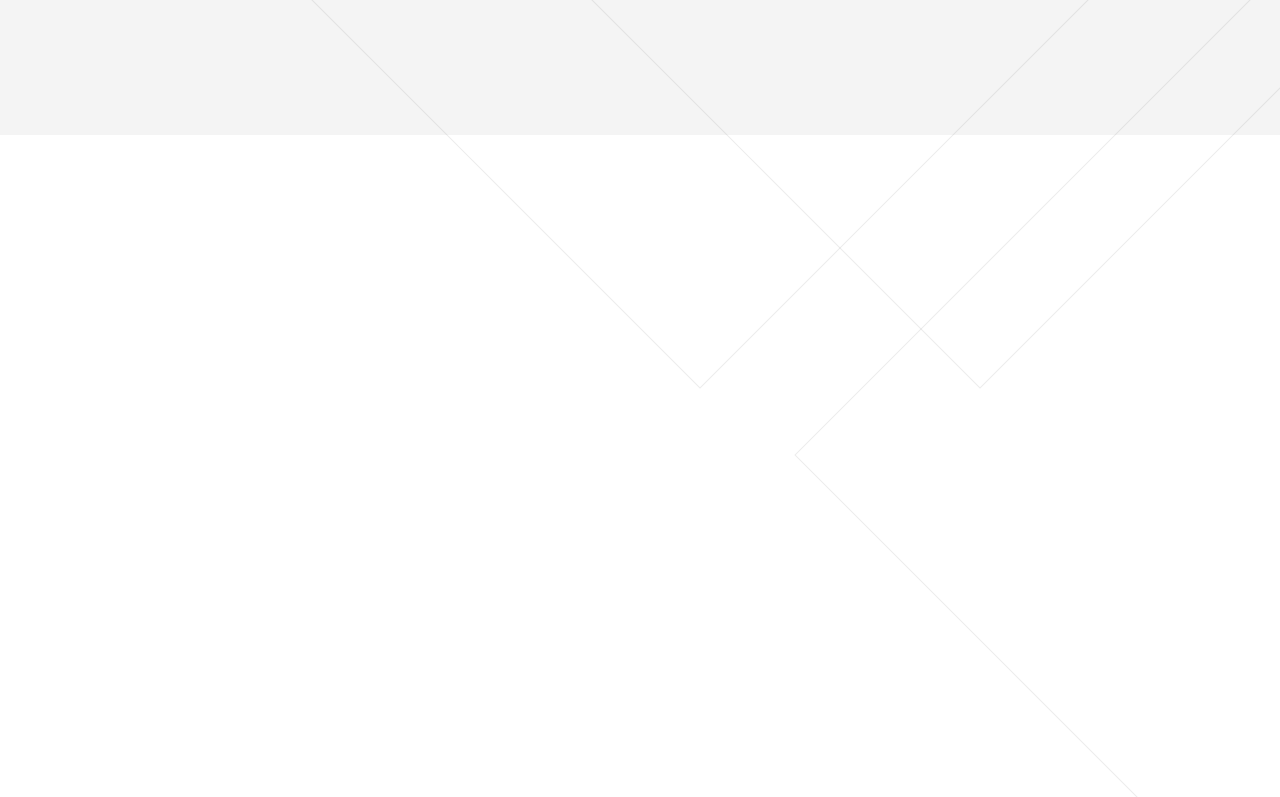
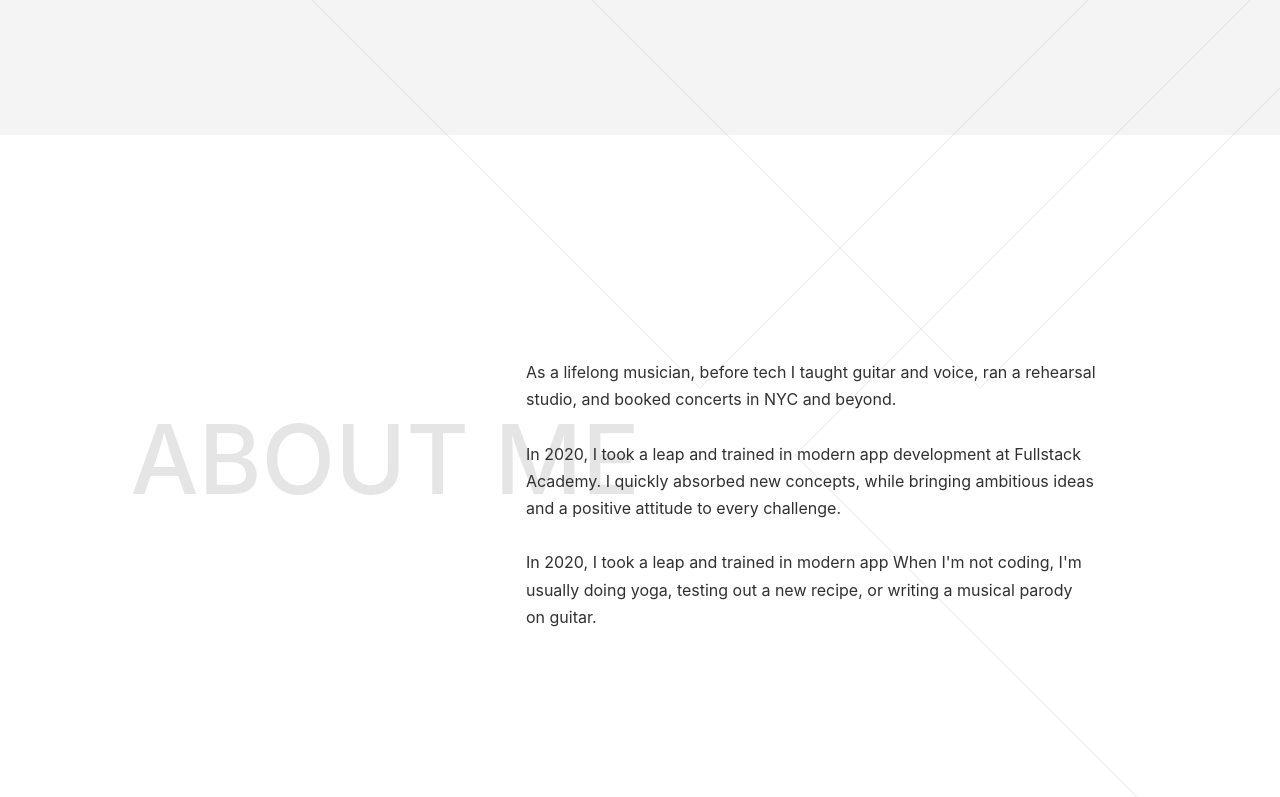
Before and after one commit to kasongo-mavetya-emmanuel/reactjs-my-portfolio, a React (Create React App) app: page / in a window 1280 px wide. Shown: the part 603-1400 px from the top of the page. Built offline with nearby package versions, Linux system fonts and the light colour scheme.

Commit message:
about me section added

```diff
--- /dev/null
+++ b/src/components/About/About.js
@@ -0,0 +1,38 @@
+import H2 from "../UI/H2/H2";
+import Container from "../UI/Container";
+import Paragraph from "../UI/Paragraph/Paragraph";
+import classes from "./About.module.css";
+
+const About = () => {
+  return (
+    <section className={classes["about-section"]}>
+      <Container>
+        <div className={classes["content-wrapper"]}>
+          <div className={classes["headline"]}>
+            <H2 text={"ABOUT ME"} />
+          </div>
+          <div className={classes["description"]}>
+            <Paragraph>
+              As a lifelong musician, before tech I taught guitar and voice, ran
+              a rehearsal studio, and booked concerts in NYC and beyond.
+              <br />
+              &nbsp;
+              <br />
+              In 2020, I took a leap and trained in modern app development at
+              Fullstack Academy. I quickly absorbed new concepts, while bringing
+              ambitious ideas and a positive attitude to every challenge.
+              <br />
+              &nbsp;
+              <br />
+              In 2020, I took a leap and trained in modern app When I'm not
+              coding, I'm usually doing yoga, testing out a new recipe, or
+              writing a musical parody on guitar.
+            </Paragraph>
+          </div>
+        </div>
+      </Container>
+    </section>
+  );
+};
+
+export default About;
--- /dev/null
+++ b/src/components/About/About.module.css
@@ -0,0 +1,23 @@
+.about-section {
+  height: 90vh;
+  display: flex;
+  flex-direction: column;
+  justify-content: center;
+}
+
+.headline {
+  flex: 1;
+  text-align: end;
+  z-index: 1;
+  padding-top: 4.8rem;
+}
+
+.description {
+  flex: 1;
+  z-index: 2;
+  transform: translateX(-20%);
+}
+
+.content-wrapper {
+  display: flex;
+}
--- a/src/components/Layout/Home/Home.js
+++ b/src/components/Layout/Home/Home.js
@@ -1,5 +1,6 @@
 import Hero from "../../Hero/Hero";
 import NavBar from "../../NavBar/NavBar";
+import About from "../../About/About";
 
 const Home = function () {
   return (
@@ -7,6 +8,7 @@ const Home = function () {
       <NavBar />
       <main>
         <Hero />
+        <About />
       </main>
     </div>
   );
--- a/src/components/UI/H2/H2.js
+++ b/src/components/UI/H2/H2.js
@@ -2,7 +2,7 @@ const H2 = (props) => {
   return (
     <h2
       style={{
-        color: `${props.color || "rgba(0, 0, 0, 0.18)"}`,
+        color: `${props.color || "rgba(0, 0, 0, 0.1)"}`,
         fontSize: `${props.fontSize || "9.6rem"}`,
         lineHeight: "1.1",
         fontWeight: "500",
--- a/src/components/UI/Paragraph/Paragraph.js
+++ b/src/components/UI/Paragraph/Paragraph.js
@@ -7,7 +7,7 @@ const Paragraph = (props) => {
         lineHeight: "1.7",
       }}
     >
-      {props.text}
+      {props.children}
     </p>
   );
 };
```
